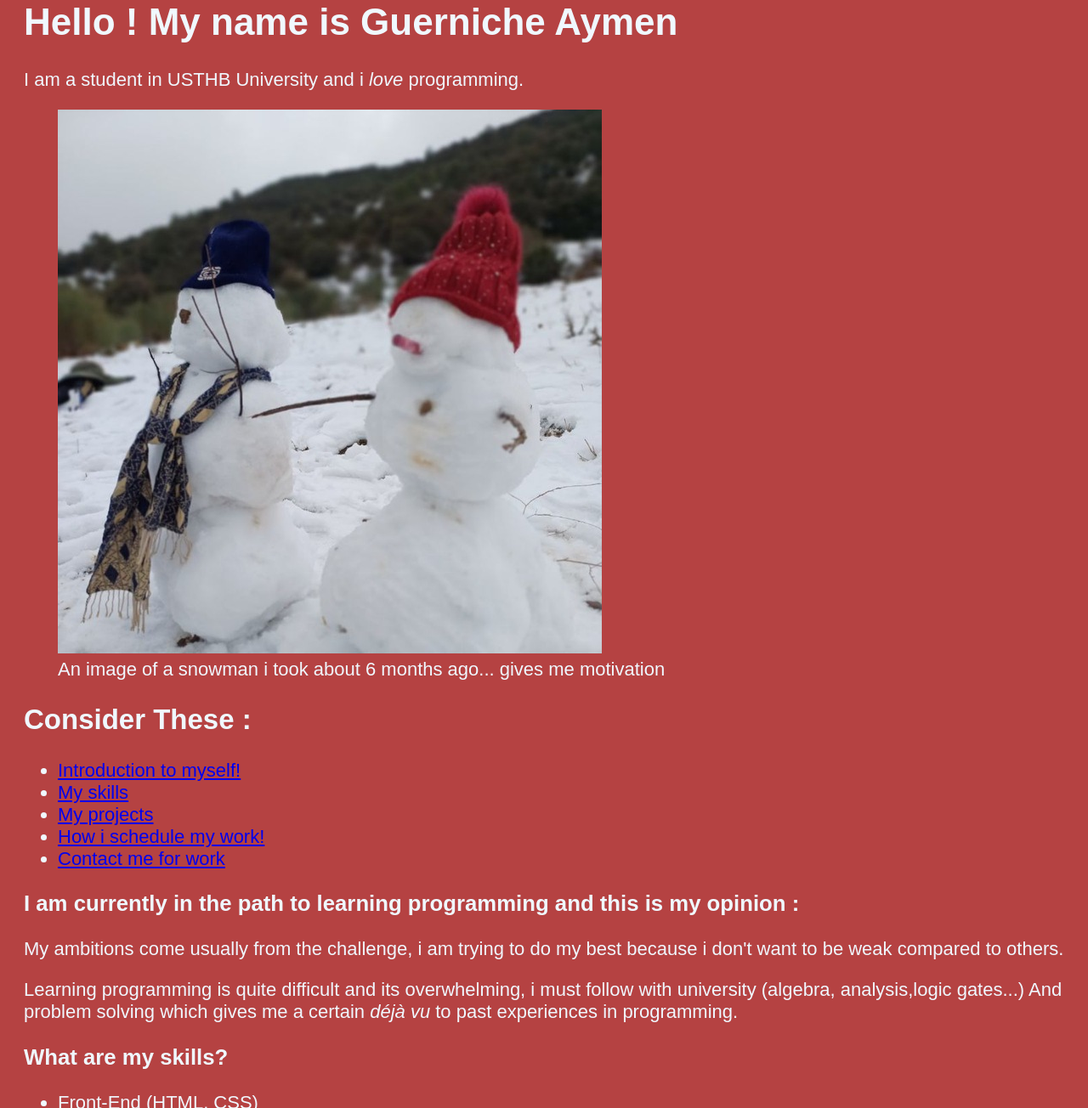
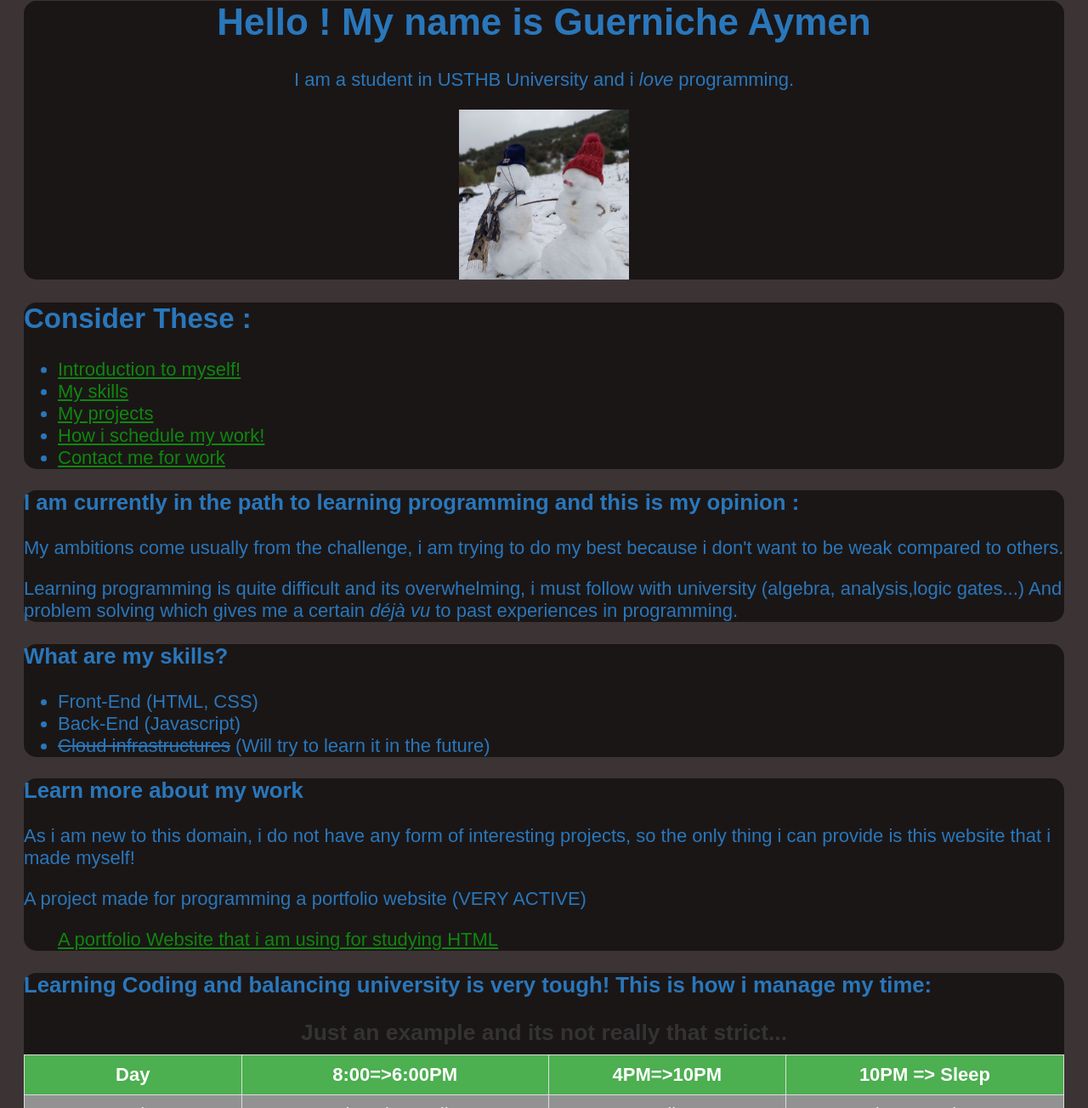
Before and after one commit to ayumenissweet/My-HTML-Training, a plain HTML site: page index.html in a window 1280 px wide. Shown: the part 56-1360 px from the top of the page at 85% size. Drawn offline with Linux system fonts and the light colour scheme.

Commit message:
More CSS learning, Added initial simple CSS color basics and tried to maintain proper cascading

```diff
--- a/index.html
+++ b/index.html
@@ -26,17 +26,18 @@
 
   <body id="top">
     <header>
-      <h1>Hello ! My name is Guerniche Aymen</h1>
-      <p>I am a student in USTHB University and i <em>love</em> programming.</p>
+      <div class="content-box mini-intro">
+        <h1>Hello ! My name is Guerniche Aymen</h1>
+        <p>
+          I am a student in USTHB University and i <em>love</em> programming.
+        </p>
 
-      <figure class="picture">
-        <img src="Snowman.jpg" alt="Two snowmen wearing hats and scarves" />
-        <figcaption>
-          An image of a snowman i took about 6 months ago... gives me motivation
-        </figcaption>
-      </figure>
+        <figure class="profile-picture">
+          <img src="Snowman.jpg" alt="Two snowmen wearing hats and scarves" />
+        </figure>
+      </div>
 
-      <nav class="nav-box" aria-label="Main Navigation">
+      <nav class="content-box nav-box" aria-label="Main Navigation">
         <h2>Consider These :</h2>
         <ul>
           <li><a href="#introduction">Introduction to myself!</a></li>
@@ -49,7 +50,7 @@
     </header>
 
     <main>
-      <section id="introduction" class="content-box">
+      <section id="introduction" class="content-box intro">
         <h3>
           I am currently in the path to learning programming and this is my
           opinion :
--- a/main.css
+++ b/main.css
@@ -3,15 +3,59 @@ html {
   scroll-behavior: smooth;
 }
 
+h1 {
+  text-align: center;
+}
+
 body {
-  background-color: rgb(181, 66, 66);
-  color: aliceblue;
+  background-color: rgb(60, 52, 52);
+  color: rgb(41, 119, 187);
   padding: 20px;
   font-family: sans-serif;
 }
 
-th {
-  background-color: #000000;
+figure {
+  display: flex;
+  justify-content: center;
+  align-items: center;
+}
+
+.content-box {
+  background-color: rgb(27, 22, 22);
+  margin-bottom: 20px;
+  border-radius: 15px;
+  border: 10px;
+}
+
+.content-box.mini-intro {
+  text-align: center;
+}
+
+.profile-picture {
+  display: flex;
+  align-items: flex-start;
+  gap: 1rem;
+}
+
+.profile-picture img {
+  width: 200px;
+  height: auto;
+  display: block;
+}
+
+.profile-picture figcaption {
+  max-width: 200px;
+  line-height: 1.5;
+}
+
+:link,
+:visited {
+  color: rgb(14, 135, 14);
+}
+
+table {
+  background-color: rgb(146, 146, 146);
+  color: aliceblue;
 }
 
 textarea {
@@ -22,6 +66,34 @@ textarea {
   margin: 0.5rem 0;
 }
 
+.time-table {
+  width: 100%;
+  border-collapse: collapse;
+  font-family: Arial, sans-serif;
+  text-align: center;
+  margin: 20px 0;
+}
+
+.time-table caption {
+  caption-side: top;
+  font-weight: bold;
+  font-size: 1.2em;
+  margin-bottom: 10px;
+  color: #333;
+}
+
+.time-table th {
+  background-color: #4caf50;
+  color: white;
+  padding: 10px;
+  border: 1px solid #ddd;
+}
+
+.time-table td {
+  padding: 10px;
+  border: 1px solid #ddd;
+}
+
 fieldset label,
 fieldset input,
 fieldset select {
```
